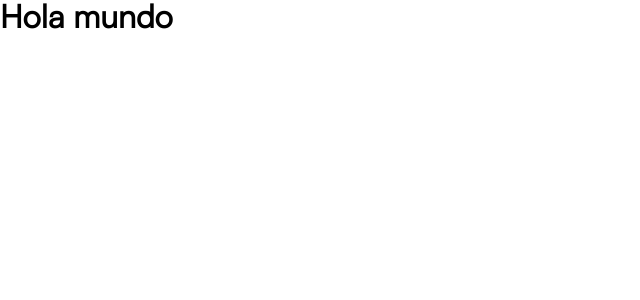
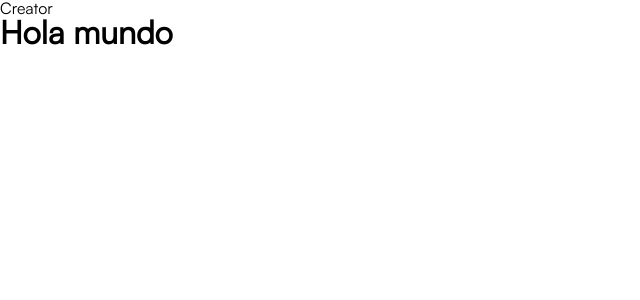
Before and after one commit to nicktechz/odin-cv-applicaton, a React (Vite) app: page / in a window 1280 px wide. Shown: the top 300 px of the page, without its empty margins (0-640 px from the left). Built offline with nearby package versions, Linux system fonts and the light colour scheme.

Commit message:
Added the file structure for header

```diff
--- /dev/null
+++ b/src/components/Header.jsx
@@ -0,0 +1,18 @@
+export default function Header() {
+  return (
+    <nav>
+      <section>
+        <div>
+          <img src="" alt="" />
+        </div>
+        <div>
+          <ul>
+            <li>
+              <a href="">Creator</a>
+            </li>
+          </ul>
+        </div>
+      </section>
+    </nav>
+  );
+}
--- a/src/main.jsx
+++ b/src/main.jsx
@@ -3,9 +3,11 @@ import ReactDOM from "react-dom/client";
 import "./styles/reset.css";
 import "./styles/fonts.css";
 import "./styles/index.css";
+import Header from "./components/Header";
 
 ReactDOM.createRoot(document.getElementById("app")).render(
   <React.StrictMode>
+    <Header />
     <h1>Hola mundo</h1>
   </React.StrictMode>
 );
--- a/src/styles/index.css
+++ b/src/styles/index.css
@@ -9,7 +9,7 @@
   --font-size-xs: ;
   --line-heigt: 1;
 
-  /* COLORS RELATED VARIABLES: */
+  /* COLORS PRIMARY VARIABLES: */
   --color-primary-50: #f1f8fa;
   --color-primary-100: #dcedf1;
   --color-primary-200: #bddbe4;
@@ -21,7 +21,21 @@
   --color-primary-800: #2f4b5b;
   --color-primary-900: #2b414e;
   --color-primary-950: #182934;
+
+  /* COLOR WHITE VARIABLES: */
   --color-pure-white: #fff;
+  --color-white-darken1: #efefef;
+  --color-white-darken2: #dcdcdc;
+  --color-white-darken3: #bdbdbd;
+
+  /* COLOR BLACK VARIALBES */
+  --color-pure-black: #000;
+  --color-black-light1: #3d3d3d;
+  --color-black-light2: #454545;
+  --color-black-light3: #4f4f4f;
+  --color-black-light4: #5d5d5d;
+  --color-black-light5: #6d6d6d;
+  --color-black-light6: #888;
 
   /* OTHER VARIABLES: */
   --border-radius-sm: 4px;
```
Also changed, not shown: src/styles/components/Header.css (added).
